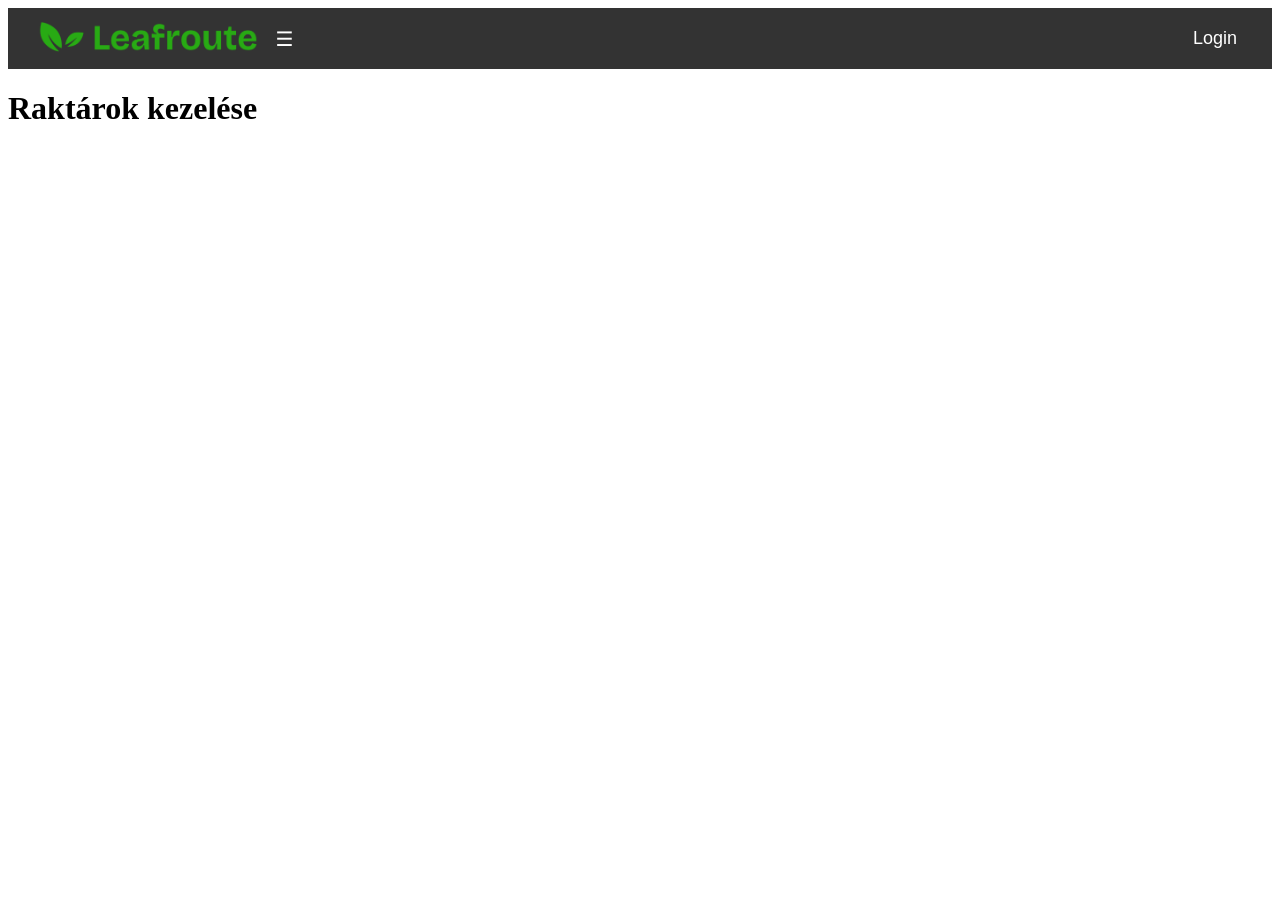
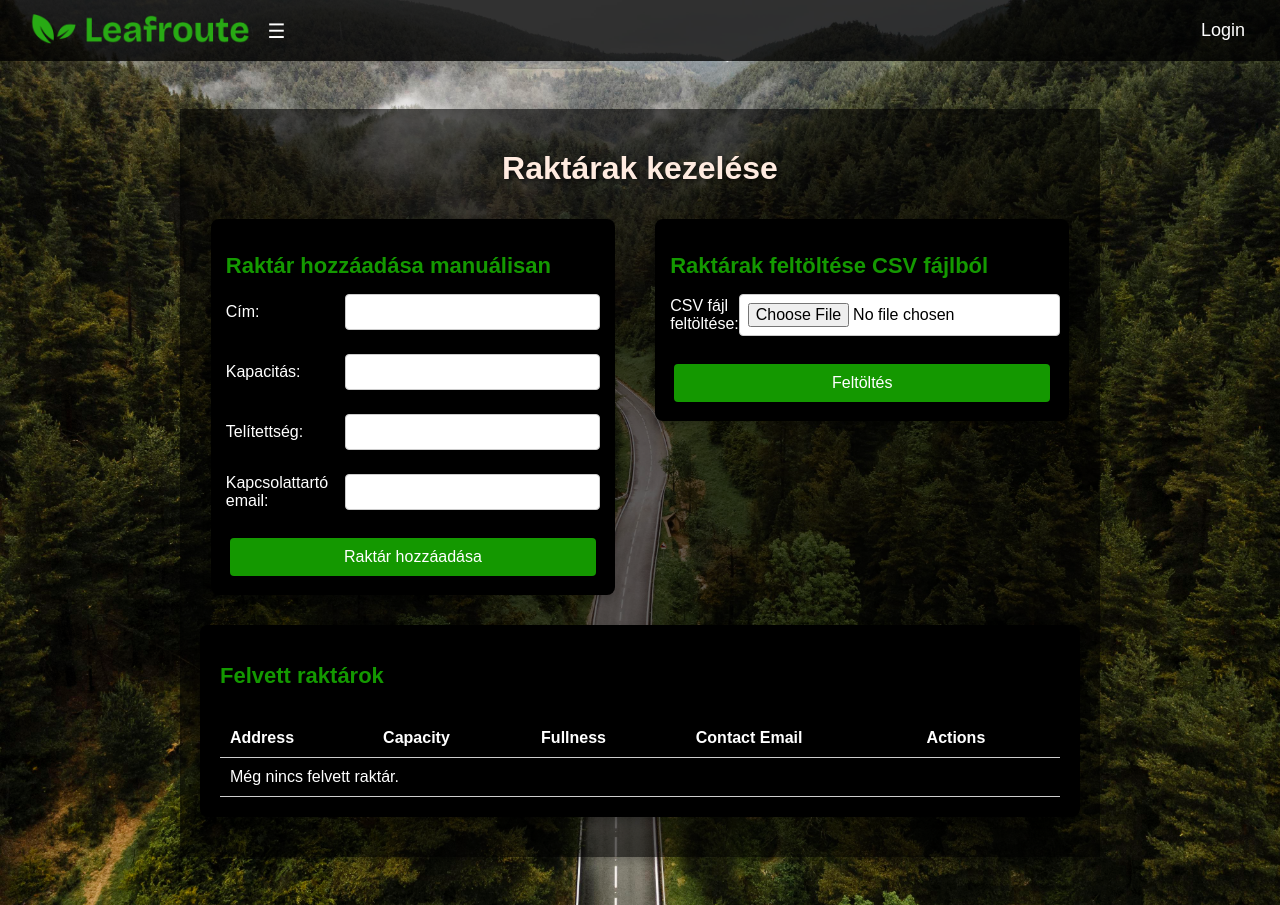
Before and after one commit to abiropatrik/Leafroute, a Django app: template leafroute/templates/internal/warehouse_settings.html in a window 1280 px wide. Before the commit the page ends 119 px from the top, so only its background shows below. Run offline with Django 5.2, Linux system fonts and the light colour scheme; the template is opened without the code that fills it: values that come from a table or form of the project are taken from there, others are empty.

Commit message:
warehouses (insert does not work due to foreign key)

```diff
--- a/leafroute/apps/internal/forms.py
+++ b/leafroute/apps/internal/forms.py
@@ -1,5 +1,5 @@
 from django import forms
-from leafroute.apps.internal_stage.models import WorkSchedule_ST,Vehicle_ST
+from leafroute.apps.internal_stage.models import Warehouse_ST, WorkSchedule_ST,Vehicle_ST
 
 class WorkScheduleForm(forms.ModelForm):
     class Meta:
@@ -83,3 +83,32 @@ class VehicleForm(forms.ModelForm):
         self.fields['fuel_cost'].widget = forms.TextInput(
             attrs={'class': 'form-control'}
         )
+
+class WarehouseForm(forms.ModelForm):
+    class Meta:
+        model = Warehouse_ST
+        fields = ['address', 'capacity', 'fullness', 'contact_email']
+        labels = {
+            'address': 'Cím',
+            'capacity': 'Kapacitás',
+            'fullness': 'Telítettség',
+            'contact_email': 'Kapcsolattartó email',
+        }
+
+    def __init__(self, *args, **kwargs):
+        super().__init__(*args, **kwargs)
+
+        # Calendar for address
+        self.fields['address'].widget = forms.TextInput(
+            attrs={'class': 'form-control'}
+        )
+        # Time pickers
+        self.fields['capacity'].widget = forms.NumberInput(
+            attrs={'class': 'form-control'}
+        )
+        self.fields['fullness'].widget = forms.NumberInput(
+            attrs={'class': 'form-control'}
+        )
+        self.fields['contact_email'].widget = forms.TextInput(
+            attrs={'class': 'form-control'}
+        )
--- a/leafroute/templates/internal/warehouse_settings.html
+++ b/leafroute/templates/internal/warehouse_settings.html
@@ -1,9 +1,102 @@
 {% extends 'base.html' %}
+{% load static %}
 
-{% block title %}Raktárok kezelése{% endblock %}
+{% block extra_css %}
+<link rel="stylesheet" href="{% static 'theme/css/editdata.css' %}?v=3">
+{% endblock %}
+
+{% block title %}Work Schedules{% endblock %}
 
 {% block content %}
-<h1>
-    Raktárok kezelése
-</h1>
+<div class="container">
+    <!-- Messages -->
+    {% if messages %}
+    <div class="messages">
+        {% for message in messages %}
+        <div class="alert {{ message.tags }}">{{ message }}</div>
+        {% endfor %}
+    </div>
+    {% endif %}
+
+    <h1 class="page-title">Raktárak kezelése</h1>
+
+    <div class="upload-container">
+
+        <!-- Manual Entry Section -->
+        <div class="create-card">
+            <h2 class="card-title">Raktár hozzáadása manuálisan</h2>
+            <form method="post" class="form">
+                {% csrf_token %}
+                <div class="form-group">
+                    {{ form.address.label_tag }}
+                    {{ form.address }}
+                </div>
+                <div class="form-group">
+                    {{ form.capacity.label_tag }}
+                    {{ form.capacity }}
+                </div>
+                <div class="form-group">
+                    {{ form.fullness.label_tag }}
+                    {{ form.fullness }}
+                </div>
+                <div class="form-group">
+                    {{ form.contact_email.label_tag }}
+                    {{ form.contact_email }}
+                </div>
+                <button type="submit" class="btn btn-primary">Raktár hozzáadása</button>
+            </form>
+        </div>
+        <!-- Upload CSV Section -->
+        <div class="create-card">
+            <h2 class="card-title">Raktárak feltöltése CSV fájlból</h2>
+            <form method="post" enctype="multipart/form-data" class="form">
+                {% csrf_token %}
+                <div class="form-group">
+                    <label for="csv_file">CSV fájl feltöltése:</label>
+                    <input type="file" name="csv_file" id="csv_file" accept=".csv" class="form-control">
+                </div>
+                <button type="submit" class="btn btn-primary">Feltöltés</button>
+            </form>
+        </div>
+    </div>
+
+    <!-- Work Schedules Table -->
+    <div class="card">
+        <h2 class="card-title">Felvett raktárok</h2>
+        <div class="table-responsive">
+            <table class="table">
+                <thead>
+                    <tr>
+                        <th>Address</th>
+                        <th>Capacity</th>
+                        <th>Fullness</th>
+                        <th>Contact Email</th>
+                        <th>Actions</th>
+                    </tr>
+                </thead>
+                <tbody>
+                    {% for warehouse in warehouses %}
+                    <tr>
+                        <td>{{ warehouse.address }}</td>
+                        <td>{{ warehouse.capacity }}</td>
+                        <td>{{ warehouse.fullness }}</td>
+                        <td>{{ warehouse.contact_email }}</td>
+                        <td>
+                            <a href="{% url 'internal:warehouse_update' warehouse.pk %}" class="btn btn-primary btn-sm">Edit</a>
+                            <form method="post" action="{% url 'internal:warehouse_delete' warehouse.pk %}" style="display:inline;">
+                                {% csrf_token %}
+                                <button type="submit" class="btn btn-danger btn-sm">Delete</button>
+                            </form>
+                        </td>
+                    </tr>
+                    {% empty %}
+                    <tr>
+                        <td colspan="5" class="text-center">Még nincs felvett raktár.</td>
+                    </tr>
+                    {% endfor %}
+                </tbody>
+            </table>
+        </div>
+    </div>
+</div>
 {% endblock %}
```
Also changed, not shown: leafroute/apps/internal/views.py (+42 -4 lines), leafroute/templates/internal/workschedule.html (+8 -8 lines).
